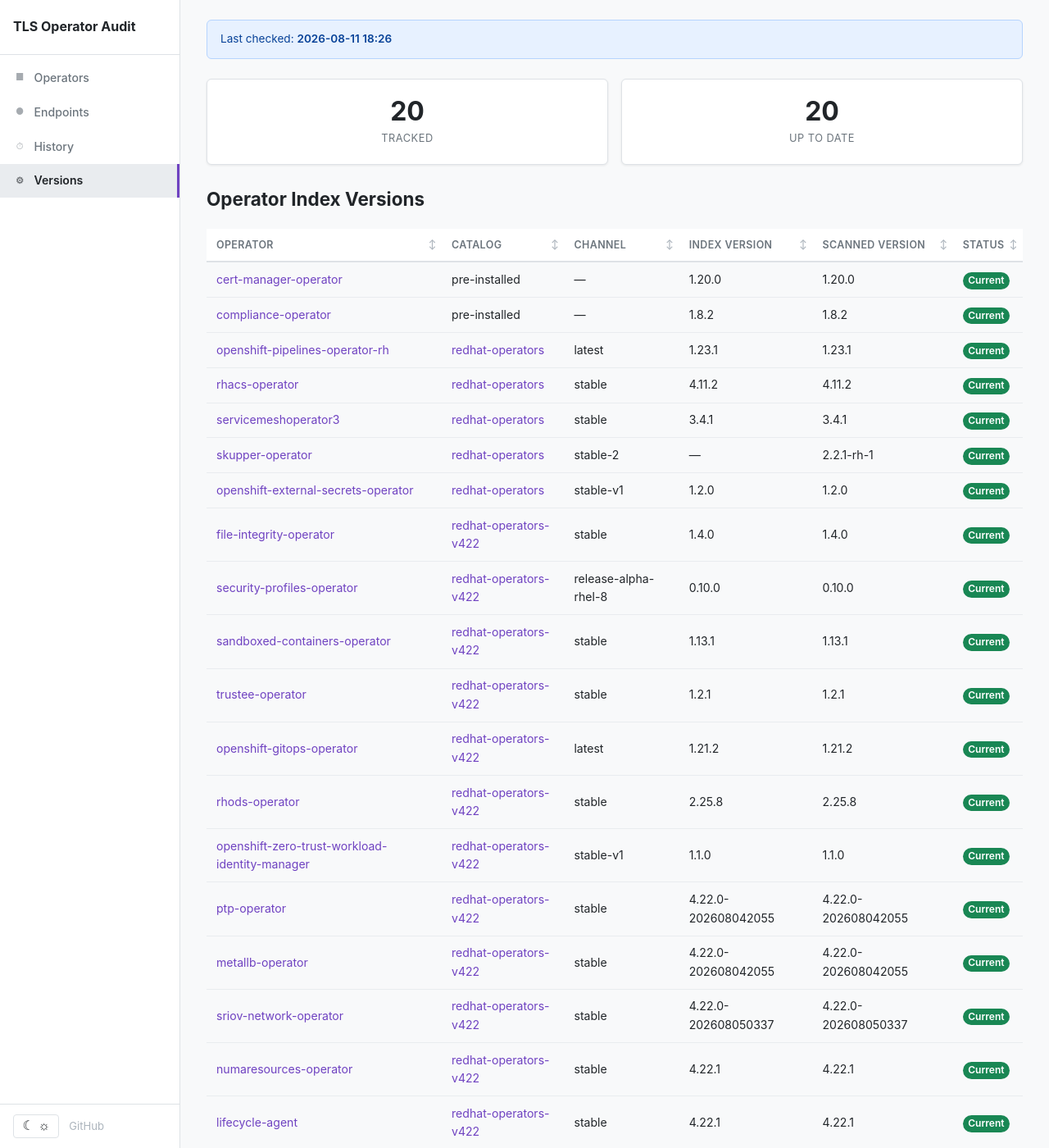
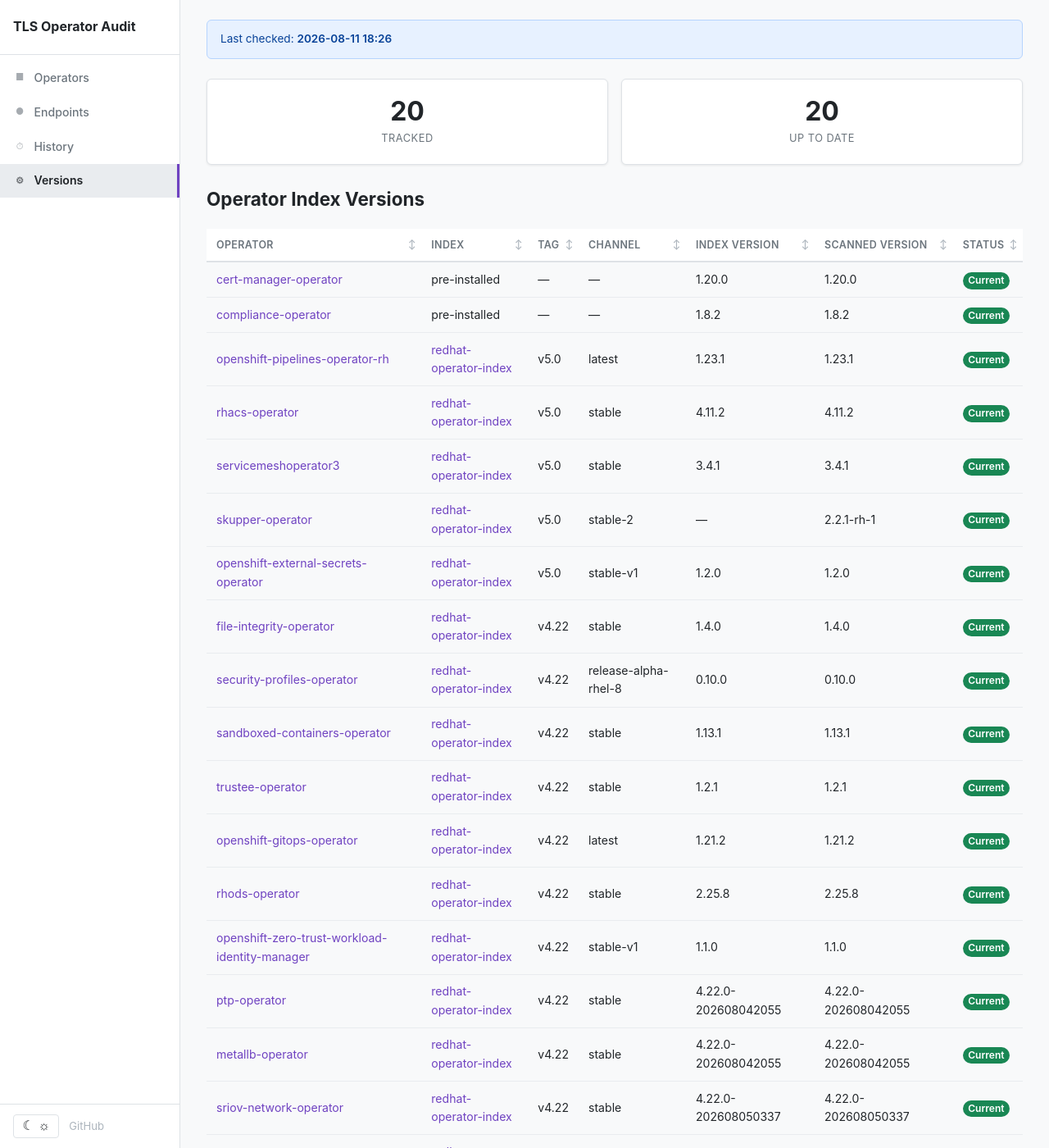
Before and after one commit to sebrandon1/tls-operator-audit, a Jekyll site: the page built from docs/versions.md, in a window 1280 px wide and 1400 px high. Shown: the whole window at 82% size. Built offline with Jekyll 4.4.1, drawn with Linux system fonts in a browser that asks for light colours; some of the changed text lies outside the part shown.

Commit message:
Split catalog into Index and Tag columns on Versions page
Index column shows the image name (e.g. redhat-operator-index) linked to
the Red Hat Container Catalog. Tag column shows the image tag (e.g. v5.0,
v4.22). Clearer than the opaque catalog source names.

```diff
--- a/docs/versions.md
+++ b/docs/versions.md
@@ -36,7 +36,8 @@
   <thead>
     <tr>
       <th class="sortable">Operator</th>
-      <th class="sortable">Catalog</th>
+      <th class="sortable">Index</th>
+      <th class="sortable">Tag</th>
       <th class="sortable">Channel</th>
       <th class="sortable">Index Version</th>
       <th class="sortable">Scanned Version</th>
@@ -47,13 +48,22 @@
     {% for op in data.operators %}
     <tr>
       <td><a href="{{ '/operators/' | append: op.name | relative_url }}">{{ op.name }}</a></td>
-      <td>
-        {% if op.catalog_url and op.catalog_url != "" %}
-          <a href="{{ op.catalog_url }}" target="_blank" rel="noopener">{{ op.catalog }}</a>
-        {% else %}
-          {{ op.catalog }}
-        {% endif %}
-      </td>
+      {% if op.catalog_image and op.catalog_image != "" %}
+        {% assign image_with_tag = op.catalog_image | split: "/" | last %}
+        {% assign index_name = image_with_tag | split: ":" | first %}
+        {% assign index_tag = image_with_tag | split: ":" | last %}
+        <td>
+          {% if op.catalog_url and op.catalog_url != "" %}
+            <a href="{{ op.catalog_url }}" target="_blank" rel="noopener">{{ index_name }}</a>
+          {% else %}
+            {{ index_name }}
+          {% endif %}
+        </td>
+        <td>{{ index_tag }}</td>
+      {% else %}
+        <td>{{ op.catalog }}</td>
+        <td>&mdash;</td>
+      {% endif %}
       <td>{{ op.channel | default: "&mdash;" }}</td>
       <td>{{ op.index_version | default: "&mdash;" }}</td>
       <td>{{ op.scanned_version | default: "&mdash;" }}</td>
```
